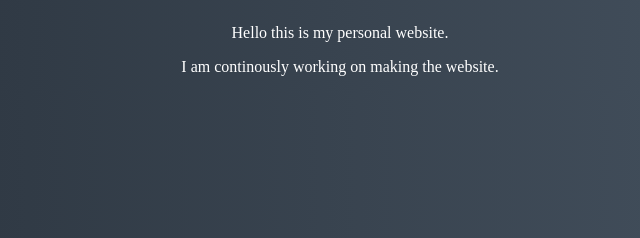
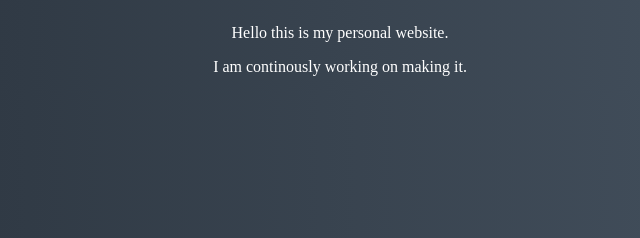
Before and after one commit to MustafaSameem/personal_website, a plain HTML site: page index.html in a window 1280 px wide. Shown: the part 147-385 px from the top of the page, 300-940 px from the left. Drawn offline with Linux system fonts and the light colour scheme.

Commit message:
Update index.html

```diff
--- a/index.html
+++ b/index.html
@@ -58,7 +58,7 @@ p {
 
 <h1>Personal Portfolio</h1>
 	<p>Hello this is my personal website. </p>
-    <p>I am continously working on making the website.</p>
+    <p>I am continously working on making it.</p>
 
 </body>
 </html>
```
